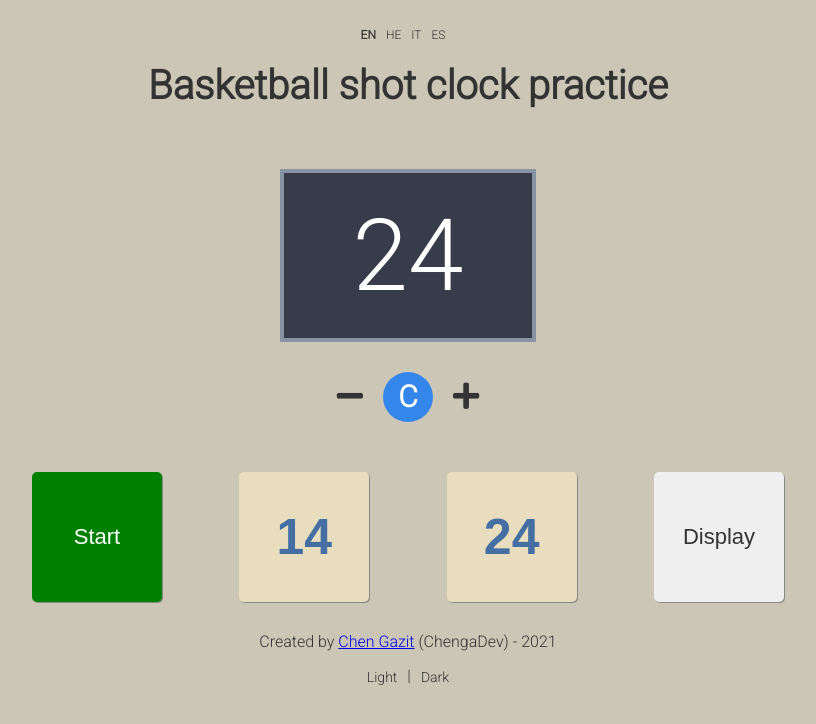
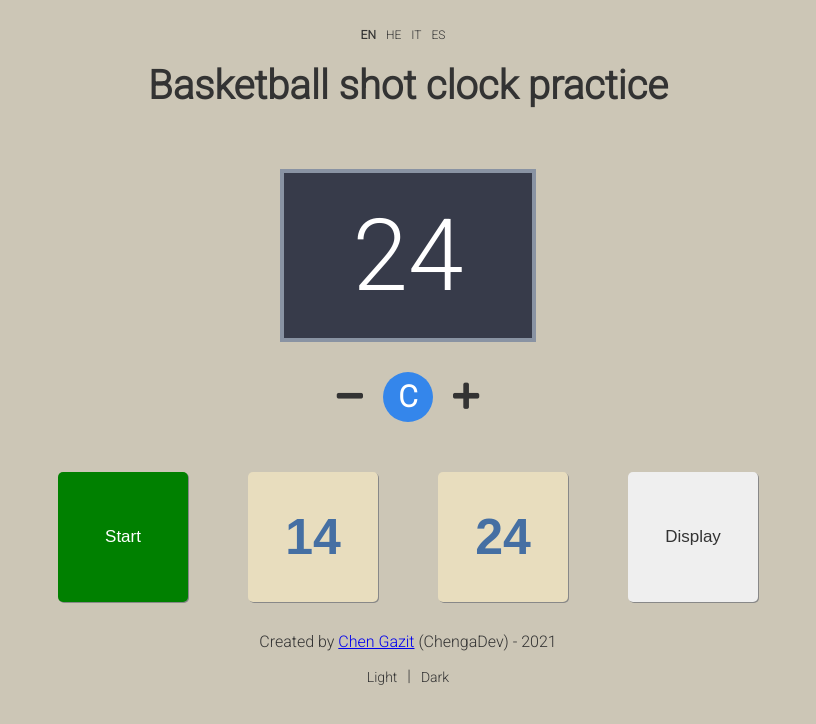
Before and after one commit to ChengaDev/shotclock, a React (Create React App) app: page / in a window 1280 px wide. Shown: the top 724 px of the page, without its empty margins (232-1048 px from the left). Built offline with nearby package versions, Linux system fonts and the light colour scheme.

Commit message:
adjust css

```diff
--- a/src/App.tsx
+++ b/src/App.tsx
@@ -36,6 +36,16 @@ const GlobalStyle = createGlobalStyle`
 	body {
 		background-color: ${(props) => props.theme.mainBackgroundColor};
 	}
+
+	#root {
+		max-width: 700px;
+		margin: 0 auto;
+	}
+
+	@media (min-width: 1200px) {
+		margin-top: 5%;
+		margin-bottom: 5%;
+	}
 `;
 
 export default App;
--- a/src/components/Controls.tsx
+++ b/src/components/Controls.tsx
@@ -43,7 +43,7 @@ const Container = styled.div`
 `;
 
 const ClockButton = styled.button`
-	font-size: 22px;
+	font-size: 17px;
 	height: 100px;
 	min-width: 100px;
 	padding: 10px;
```
